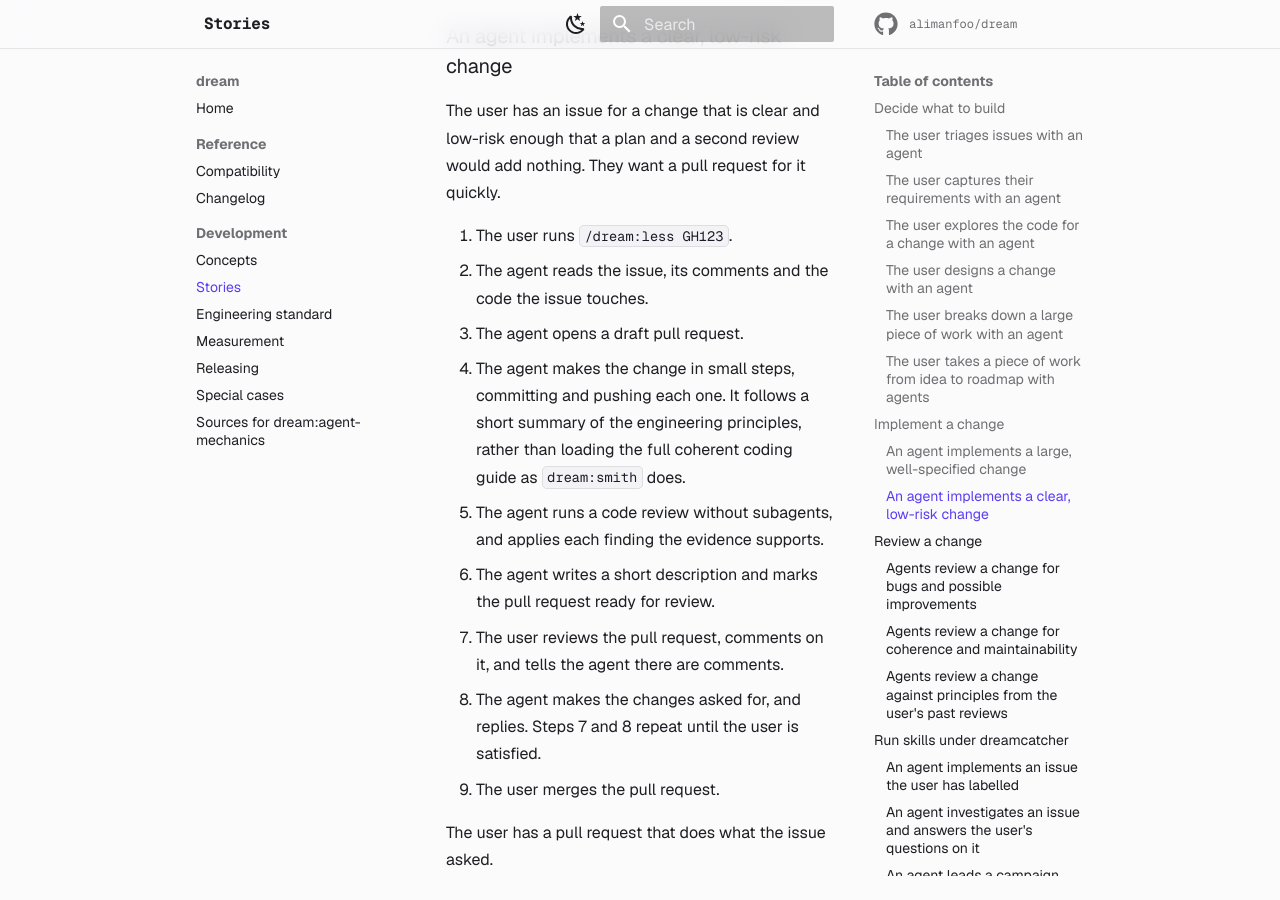
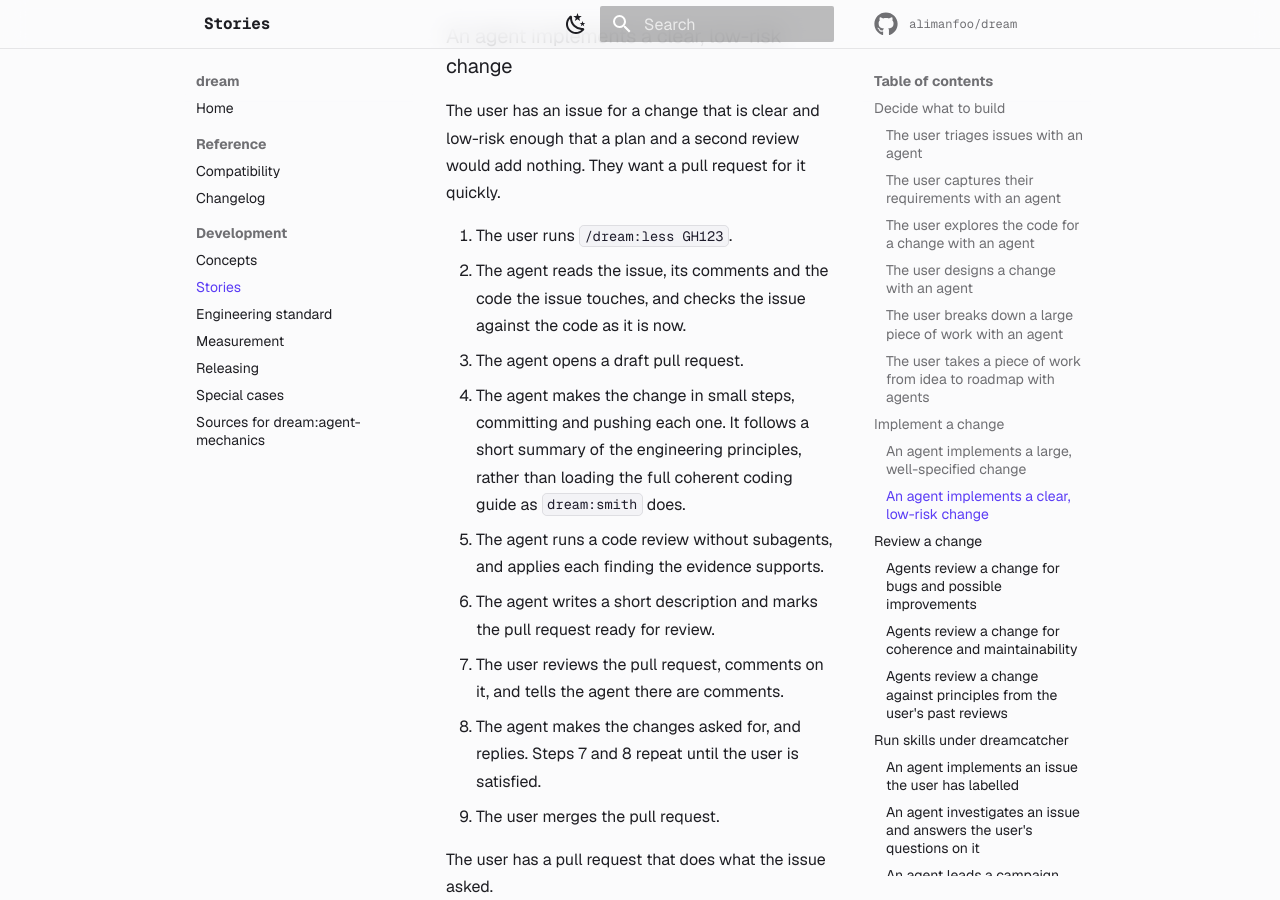
Before and after one commit to alimanfoo/dream, an MkDocs documentation site: the page built from docs/stories.md, in a window 1280 px wide and 900 px high, scrolled down 13111 px. Built offline with MkDocs 1.6.1 and Material for MkDocs 9.7.7, drawn with Linux system fonts in a browser that asks for light colours; comment, search, counter and statistics services are not loaded.

Commit message:
Share and align the orientation step
Nothing on record made dream:less's narrower orientation deliberate, and
its Engineering principles step needs to know how a change fits the
repo, so dream:smith's text now serves both. dream:less's story also
gains the check against the current code that it now makes.

Co-Authored-By: Claude Opus 5.5 <noreply@anthropic.com>
Claude-Session: https://claude.ai/code/session_01SAXrScaFRhuwcnSZK8jReb

```diff
--- a/docs/stories.md
+++ b/docs/stories.md
@@ -327,7 +327,8 @@ The user has an issue for a change that is clear and low-risk enough that a plan
 and a second review would add nothing. They want a pull request for it quickly.
 
 1. The user runs `/dream:less GH123`.
-2. The agent reads the issue, its comments and the code the issue touches.
+2. The agent reads the issue, its comments and the code the issue touches, and
+   checks the issue against the code as it is now.
 3. The agent opens a draft pull request.
 4. The agent makes the change in small steps, committing and pushing each one.
    It follows a short summary of the engineering principles, rather than loading
```
Also changed, not shown: plugins/dream/assignment-orientation.md (added, +10 -0 lines), plugins/dream/skills/less/SKILL.md (+1 -2 lines), plugins/dream/skills/smith/SKILL.md (+1 -8 lines).
